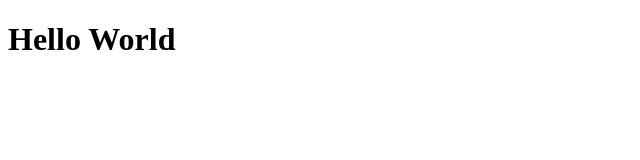
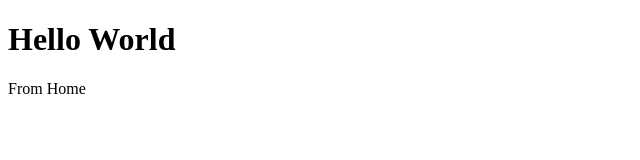
Before and after one commit to davidworker/test002, a plain HTML site: page index.html in a window 1280 px wide. Shown: the whole page, without its empty margins (0-640 px from the left). Drawn offline with Linux system fonts and the light colour scheme.

Commit message:
from home editor

```diff
--- a/index.html
+++ b/index.html
@@ -8,5 +8,6 @@
 </head>
 <body>
     <h1>Hello World</h1>
+    <div>From Home</div>
 </body>
 </html>
```
